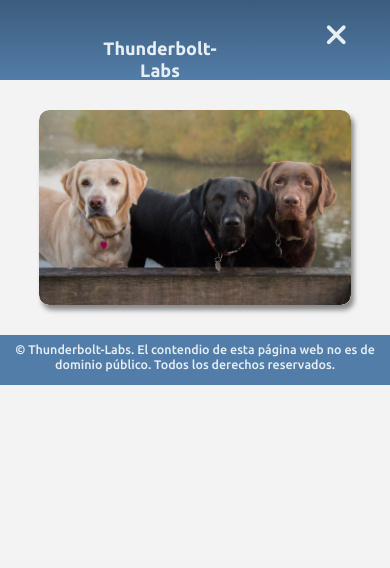
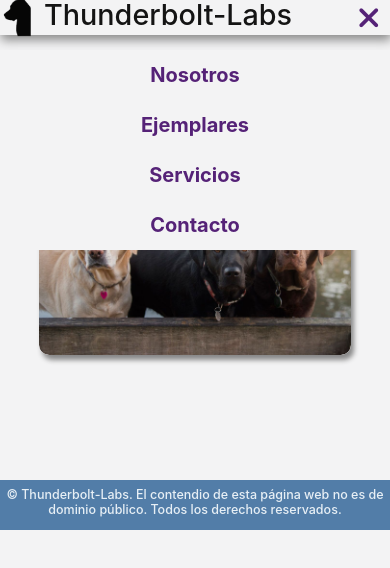
Before and after one commit to renedelcarpio/tbl, a React (Create React App) app: page / in a window 390 px wide. Shown: the top 568 px of the page. Built offline with nearby package versions, Linux system fonts and the light colour scheme.

Commit message:
se creo al archivo theme con los nuevos colores para el proyecto. El componente Navbar ahora tiene styled-components con funcionalidades

```diff
--- a/src/components/Navbar.js
+++ b/src/components/Navbar.js
@@ -1,9 +1,88 @@
 import React, { useState } from 'react';
 import { Link } from 'react-router-dom';
-
-import '../styles/Navbar.css';
 import { MenuItems } from './MenuItems';
 import tblLogo from '../images/tbl_sin_fondo.png';
+import styled from 'styled-components';
+import theme from '../theme';
+import '../styles/Navbar.css';
+
+const NavBar = styled.nav`
+	display: flex;
+	justify-content: space-between;
+	align-items: center;
+	box-shadow: 0.1rem 0.5rem 1rem ${theme.shadow};
+	max-height: 8rem;
+	width: 100vw;
+`;
+
+const LogoNameContainer = styled.div`
+	display: flex;
+	justify-content: space-between;
+	align-items: center;
+
+	&:hover {
+		transform: scale(1.15);
+		transition: all 500ms;
+	}
+`;
+
+const ThunderboltLogo = styled.img`
+	max-height: 5rem;
+	margin-left: 2rem;
+	margin-right: 1rem;
+
+	@media (max-width: 800px) {
+		max-height: 3.5rem;
+	}
+`;
+
+const ThunderboltTitle = styled.h1`
+	color: ${theme.black};
+
+	&:hover {
+		color: ${theme.pink};
+	}
+`;
+
+const BurgerMenuContainer = styled.div`
+	display: flex;
+	justify-content: center;
+	align-items: center;
+	display: none;
+
+	@media (max-width: 800px) {
+		display: block;
+	}
+`;
+
+const BurgerMenu = styled.i`
+	color: ${theme.purple};
+
+	&:hover {
+		color: ${theme.pink};
+	}
+`;
+
+const Menu = styled.ul`
+	display: flex;
+	list-style: none;
+	margin-right: 2rem;
+
+	@media (max-width: 800px) {
+		position: absolute;
+		display: flex;
+		flex-direction: column;
+		width: 100%;
+		height: 317px;
+		top: 5rem;
+	}
+`;
+
+const List = styled.li`
+	padding: 1rem;
+	font-size: 2rem;
+	background: ${theme.white};
+`;
 
 const Navbar = () => {
 	const [openMenu, setOpenMenu] = useState(false);
@@ -14,30 +93,32 @@ const Navbar = () => {
 
 	return (
 		<>
-			<nav className='NavbarItems'>
-				<img className='navbar-img' src={tblLogo} alt='' />
-				<h1 className='navbar-logo'>
-					<Link className='navbar-logo navbar-logo-link' to='/'>
-						Thunderbolt-Labs
+			<NavBar>
+				<LogoNameContainer>
+					<ThunderboltLogo src={tblLogo} alt='' />
+					<Link to='/'>
+						<ThunderboltTitle>Thunderbolt-Labs</ThunderboltTitle>
 					</Link>
-				</h1>
-				<div className='menu-icon' onClick={handleClick}>
-					<i
+				</LogoNameContainer>
+				<BurgerMenuContainer onClick={handleClick}>
+					<BurgerMenu
 						className={openMenu === false ? 'fas fa-times' : 'fas fa-bars'}
-					></i>
-				</div>
-				<ul className={openMenu === true ? 'nav-menu active' : 'nav-menu'}>
-					{MenuItems.map((item, index) => {
+					></BurgerMenu>
+				</BurgerMenuContainer>
+				<Menu>
+					{window.screen.width > 800 && openMenu === true}
+					{openMenu === false &&
+						MenuItems.map((item, index) => {
 							return (
-							<li key={index}>
+								<List key={index}>
 									<Link className={item.cName} to={item.url}>
 										{item.title}
 									</Link>
-							</li>
+								</List>
 							);
 						})}
-				</ul>
-			</nav>
+				</Menu>
+			</NavBar>
 		</>
 	);
 };
--- a/src/global.css
+++ b/src/global.css
@@ -12,6 +12,11 @@ html {
 
 body {
 	background-color: #f3f3f4;
+	position: fixed;
+	top: 0;
+	bottom: 0;
+	left: 0;
+	right: 0;
 	display: flex;
 	text-align: center;
 	justify-content: center;
--- a/src/pages/Home.js
+++ b/src/pages/Home.js
@@ -12,21 +12,24 @@ const ImageContainer = styled.div`
 	margin-bottom: 3rem;
 	border-radius: 10px;
 	width: 80%;
-	max-height: 90rem;
+	max-height: 82%;
 	overflow: hidden;
 	box-shadow: 0.3rem 0.5rem 0.5rem #888888;
 
 	@media (max-width: 1025px) {
-		margin: auto;
+		margin-top: 8rem;
+		margin-bottom: 7rem;
 	}
 
-	@media (max-width: 800px) {
+	@media (max-width: 900px) {
+		margin-top: 14rem;
+		margin-bottom: 14rem;
 		max-width: 60rem;
 	}
 
 	@media (max-width: 450px) {
-		margin-top: 3rem;
-		margin-bottom: 3rem;
+		margin-top: 12.5rem;
+		margin-bottom: 12.5rem;
 		max-width: 40rem;
 		max-height: 69rem;
 	}
--- a/src/styles/Navbar.css
+++ b/src/styles/Navbar.css
@@ -1,141 +1,9 @@
-* {
-    font-family: 'Ubuntu', sans-serif;
+a {
+	font-weight: bold;
+	color: #527;
 }
 
-.NavbarItems {
-    background: linear-gradient(180deg, rgba(60,92,124) 0%, rgba(82, 125, 168) 100%);
-    height: 8rem;
-    display: flex;
-    justify-content: center;
-    align-items: center;
-    font-size: 1.2rem;
+a:hover {
+	color: #d30c7b;
+	transform: scale(1.15);
 }
-
-.navbar-logo {
-    color: #e7eff5;
-    justify-self: start;
-    margin-left: 0.5rem;
-    margin-top: 0.8rem;
-    cursor: pointer;
-    font-weight: 700;
-    transition: all 0.2s ease-out;
-}
-
-.navbar-logo:hover {
-    color: #d8a16b;
-}
-
-.navbar-img {
-    height: 6rem;
-}
-
-.nav-menu {
-    display: grid;
-    grid-template-columns: repeat(5, auto);
-    grid-gap: 1rem;
-    list-style: none;
-    text-align: center;
-    width: 70vw;
-    justify-content: end;
-    margin-right: 2rem;
-}
-
-.nav-links {
-    color: #e7eff5;
-    font-size: 2rem;
-    text-decoration: none;
-    padding: 0.5rem 1rem;
-}
-
-.nav-links:hover {
-    color: #d8a16b;
-    transform: scale(1.2);
-    transition: all 0.2s ease-out;
-}
-
-.fa-bars {
-    color: #e7eff5;
-    font-size: 2.5rem;
-}
-
-.fa-bars:hover {
-    color: #d8a16b;
-}
-
-.fa-times {
-    color: #e7eff5;
-    font-size: 2.5rem;
-}
-
-.fa-times:hover {
-    color: #d8a16b;
-}
-
-.menu-icon {
-    display: none;
-}
-
-@media screen and (max-width: 960px) {
-    .NavbarItems {
-        position: relative;
-    }
-
-    .nav-menu {
-        display: flex;
-        flex-direction: column;
-        width: 100%;
-        height: 317px;
-        position: absolute;
-        top: 80px;
-        left: -100%;
-        opacity: 1;
-        transition: all 0.5s ease;
-    }
-
-    .nav-menu.active {
-        background: linear-gradient(0deg, rgba(231,239,245) 0%, rgba(82, 125, 168) 100%);
-        left: 0;
-        opacity: 1;
-        transition: all 0.5s ease;
-        z-index: 1;
-    }
-
-    .nav-links {
-        text-align: center;
-        padding: 2rem;
-        width: 100%;
-        display: table;
-        color: #323232;
-    }
-
-    .nav-links:hover {
-        background-color: #527da8;
-        border-radius: 0;
-    }
-
-    .navbar-img {
-        display: none;
-    }
-
-    .navbar-logo {
-        position: absolute;
-        width: 15rem;
-        top: 0;
-        left: 0;
-        transform: translate(25%, 50%);
-    }
-
-    .navbar-logo-link {
-        font-size: 1.8rem;
-    }
-
-    .menu-icon {
-        display: block;
-        position: absolute;
-        top: 0;
-        right: 0;
-        transform: translate(-100%, 60%);
-        font-size: 1.8rem;
-        cursor: pointer;
-    }
-}
--- /dev/null
+++ b/src/theme.js
@@ -0,0 +1,10 @@
+const theme = {
+	blue: '#527da8',
+	purple: '#552277',
+	white: '#f3f3f4',
+	pink: '#d30c7b',
+	shadow: '#888888',
+	black: '#141414',
+};
+
+export default theme;
```
Also changed, not shown: src/images/labrador.jpg. Lines whose indentation alone changed are shown as unchanged.
